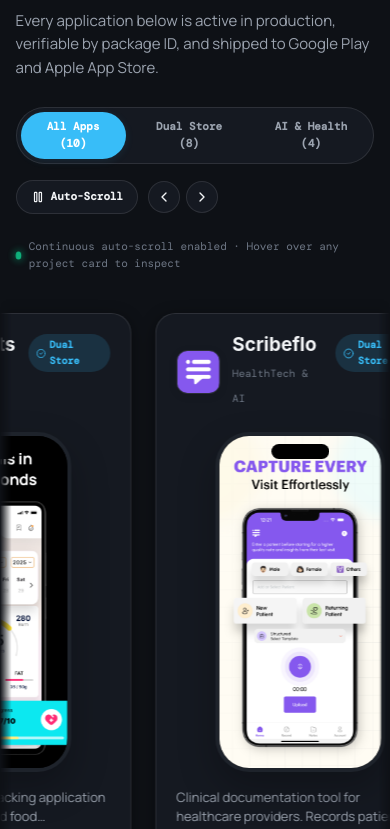
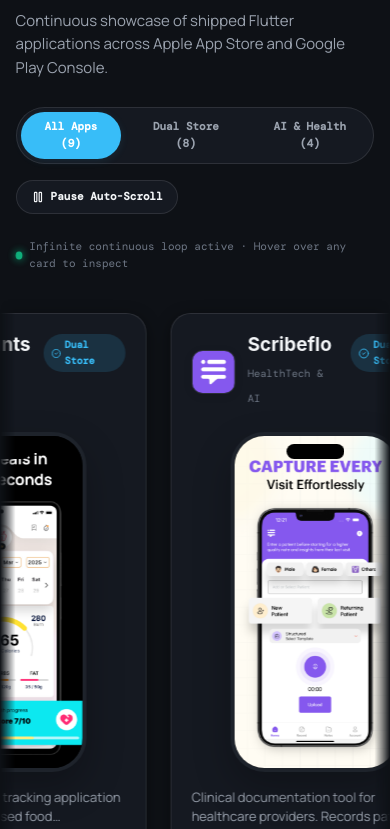
Before and after one commit to RahuL-XYZ/rahul-rajput-portfolio, a React (Vite) app: page / in a window 390 px wide. Shown: the part 1355-2184 px from the top of the page. Built offline with nearby package versions, Linux system fonts and the light colour scheme; a web font is replaced by a local one.

Commit message:
fix(marquee): implement seamless two-track infinite auto-scroll loop for mobile projects

```diff
--- a/src/components/editorial/HorizontalProjectsShowcase.jsx
+++ b/src/components/editorial/HorizontalProjectsShowcase.jsx
@@ -1,4 +1,4 @@
-import React, { useState, useRef, useEffect } from 'react';
+import React, { useState } from 'react';
 import {
   Apple,
   Smartphone,
@@ -7,8 +7,6 @@ import {
   Images,
   Pause,
   Play,
-  ChevronLeft,
-  ChevronRight,
   Sparkles,
   Maximize2
 } from 'lucide-react';
@@ -18,18 +16,26 @@ import ScreenshotModal from './ScreenshotModal';
 export default function HorizontalProjectsShowcase() {
   const [filter, setFilter] = useState('all');
   const [isPaused, setIsPaused] = useState(false);
+  const [isHovered, setIsHovered] = useState(false);
   const [modalProject, setModalProject] = useState(null);
   const [modalIndex, setModalIndex] = useState(0);
-  const trackRef = useRef(null);
 
-  const filteredProjects = projects.filter((p) => {
+  // Exclude Kharcha Paani (displayed exclusively in the dedicated Web Projects / Admin section)
+  const mobileProjects = projects.filter((p) => p.id !== 'kharcha-paani');
+
+  const dualCount = mobileProjects.filter(p => p.playStore && p.appStore).length;
+  const aiCount = mobileProjects.filter(p => p.category.includes('AI') || p.stack.some(s => s.toLowerCase().includes('ai'))).length;
+
+  const filteredProjects = mobileProjects.filter((p) => {
     if (filter === 'dual') return p.playStore && p.appStore;
     if (filter === 'ai') return p.category.includes('AI') || p.stack.some(s => s.toLowerCase().includes('ai'));
     return true;
   });
 
-  // Duplicate items for seamless continuous infinite marquee
-  const displayItems = [...filteredProjects, ...filteredProjects];
+  // Ensure each track has enough cards to cleanly fill any screen resolution before looping
+  const displayProjects = filteredProjects.length > 0 && filteredProjects.length < 6
+    ? [...filteredProjects, ...filteredProjects]
+    : filteredProjects;
 
   const handleOpenModal = (project, idx = 0) => {
     setModalProject(project);
@@ -40,116 +46,13 @@ export default function HorizontalProjectsShowcase() {
     setModalProject(null);
   };
 
-  const scrollLeft = () => {
-    if (trackRef.current) {
-      trackRef.current.scrollBy({ left: -360, behavior: 'smooth' });
-    }
-  };
-
-  const scrollRight = () => {
-    if (trackRef.current) {
-      trackRef.current.scrollBy({ left: 360, behavior: 'smooth' });
-    }
-  };
-
-  return (
-    <section className="ed-section horizontal-work-sec" id="work">
-      {/* Section Header */}
-      <div className="horizontal-work-header">
-        <div className="horizontal-header-left">
-          <div className="section-eyebrow-pill">
-            <Sparkles size={12} />
-            <span>THE SHIPPED WORK</span>
-            <span className="eyebrow-dot">·</span>
-            <span>17 STORE RELEASES</span>
-          </div>
-          <h2 className="horizontal-main-title">
-            Production Mobile Applications.
-          </h2>
-          <p className="horizontal-main-subtitle">
-            Every application below is active in production, verifiable by package ID, and shipped to Google Play and Apple App Store.
-          </p>
-        </div>
-
-        {/* Controls: Filter Chips + Auto-Scroll Play/Pause & Manual Arrows */}
-        <div className="horizontal-header-controls">
-          <div className="horizontal-filters" role="group" aria-label="Filter mobile projects">
-            <button
-              type="button"
-              className={`hz-filter-btn ${filter === 'all' ? 'active' : ''}`}
-              onClick={() => setFilter('all')}
-            >
-              All Apps ({projects.length})
-            </button>
-            <button
-              type="button"
-              className={`hz-filter-btn ${filter === 'dual' ? 'active' : ''}`}
-              onClick={() => setFilter('dual')}
-            >
-              Dual Store (8)
-            </button>
-            <button
-              type="button"
-              className={`hz-filter-btn ${filter === 'ai' ? 'active' : ''}`}
-              onClick={() => setFilter('ai')}
-            >
-              AI & Health (4)
-            </button>
-          </div>
-
-          <div className="horizontal-action-group">
-            <button
-              type="button"
-              className={`hz-ctrl-btn ${isPaused ? 'paused' : ''}`}
-              onClick={() => setIsPaused(!isPaused)}
-              title={isPaused ? "Resume auto-scroll" : "Pause auto-scroll"}
-              aria-label={isPaused ? "Resume auto-scroll" : "Pause auto-scroll"}
-            >
-              {isPaused ? <Play size={14} /> : <Pause size={14} />}
-              <span>{isPaused ? 'Paused' : 'Auto-Scroll'}</span>
-            </button>
-
-            <div className="hz-arrows">
-              <button
-                type="button"
-                className="hz-arrow-btn"
-                onClick={scrollLeft}
-                aria-label="Scroll left"
-              >
-                <ChevronLeft size={16} />
-              </button>
-              <button
-                type="button"
-                className="hz-arrow-btn"
-                onClick={scrollRight}
-                aria-label="Scroll right"
-              >
-                <ChevronRight size={16} />
-              </button>
-            </div>
-          </div>
-        </div>
-      </div>
-
-      {/* Auto-Scroll Notice */}
-      <div className="horizontal-scroll-hint">
-        <span className="pulse-indicator" />
-        <span>Continuous auto-scroll enabled · Hover over any project card to inspect</span>
-      </div>
-
-      {/* Infinite Horizontal Carousel Track */}
-      <div
-        className="horizontal-marquee-wrapper"
-        ref={trackRef}
-      >
-        <div className={`horizontal-marquee-track ${isPaused ? 'is-paused' : ''}`}>
-          {displayItems.map((p, idx) => {
+  const renderProjectCard = (p, uniqueKey) => {
     const primaryScreen = p.screenshots?.[0];
     const isDualStore = p.appStoreUrl && p.playStoreUrl;
 
     return (
       <div
-                key={`${p.id}-${idx}`}
+        key={uniqueKey}
         className="horizontal-project-card"
         onClick={() => handleOpenModal(p, 0)}
       >
@@ -266,7 +169,96 @@ export default function HorizontalProjectsShowcase() {
         </div>
       </div>
     );
-          })}
+  };
+
+  return (
+    <section className="ed-section horizontal-work-sec" id="work">
+      {/* Section Header */}
+      <div className="horizontal-work-header">
+        <div className="horizontal-header-left">
+          <div className="section-eyebrow-pill">
+            <Sparkles size={12} />
+            <span>THE SHIPPED WORK</span>
+            <span className="eyebrow-dot">·</span>
+            <span>17 STORE RELEASES</span>
+          </div>
+          <h2 className="horizontal-main-title">
+            Production Mobile Applications.
+          </h2>
+          <p className="horizontal-main-subtitle">
+            Continuous showcase of shipped Flutter applications across Apple App Store and Google Play Console.
+          </p>
+        </div>
+
+        {/* Controls: Filter Chips + Auto-Scroll Pause/Resume */}
+        <div className="horizontal-header-controls">
+          <div className="horizontal-filters" role="group" aria-label="Filter mobile projects">
+            <button
+              type="button"
+              className={`hz-filter-btn ${filter === 'all' ? 'active' : ''}`}
+              onClick={() => setFilter('all')}
+            >
+              All Apps ({mobileProjects.length})
+            </button>
+            <button
+              type="button"
+              className={`hz-filter-btn ${filter === 'dual' ? 'active' : ''}`}
+              onClick={() => setFilter('dual')}
+            >
+              Dual Store ({dualCount})
+            </button>
+            <button
+              type="button"
+              className={`hz-filter-btn ${filter === 'ai' ? 'active' : ''}`}
+              onClick={() => setFilter('ai')}
+            >
+              AI & Health ({aiCount})
+            </button>
+          </div>
+
+          <div className="horizontal-action-group">
+            <button
+              type="button"
+              className={`hz-ctrl-btn ${isPaused ? 'paused' : ''}`}
+              onClick={() => setIsPaused(!isPaused)}
+              title={isPaused ? "Resume auto-scroll" : "Pause auto-scroll"}
+              aria-label={isPaused ? "Resume auto-scroll" : "Pause auto-scroll"}
+            >
+              {isPaused ? <Play size={14} /> : <Pause size={14} />}
+              <span>{isPaused ? 'Resume Auto-Scroll' : 'Pause Auto-Scroll'}</span>
+            </button>
+          </div>
+        </div>
+      </div>
+
+      {/* Auto-Scroll Indicator */}
+      <div className="horizontal-scroll-hint">
+        <span className={`pulse-indicator ${isPaused || isHovered ? 'paused' : ''}`} />
+        <span>
+          {isPaused
+            ? 'Auto-scroll is paused · Click resume to start looping'
+            : isHovered
+              ? 'Hovering card: auto-scroll paused for inspection'
+              : 'Infinite continuous loop active · Hover over any card to inspect'}
+        </span>
+      </div>
+
+      {/* Infinite Seamless Two-Track Marquee Wrapper */}
+      <div
+        className="horizontal-marquee-wrapper"
+        onMouseEnter={() => setIsHovered(true)}
+        onMouseLeave={() => setIsHovered(false)}
+      >
+        <div className={`horizontal-marquee-row ${isPaused || isHovered ? 'is-paused' : ''}`}>
+          {/* Track 1 */}
+          <div className="horizontal-marquee-track">
+            {displayProjects.map((p, idx) => renderProjectCard(p, `t1-${p.id}-${idx}`))}
+          </div>
+
+          {/* Track 2 (Seamless Infinite Clone: Immediately follows Track 1) */}
+          <div className="horizontal-marquee-track" aria-hidden="true">
+            {displayProjects.map((p, idx) => renderProjectCard(p, `t2-${p.id}-${idx}`))}
+          </div>
         </div>
       </div>
 
--- a/src/styles/editorial.css
+++ b/src/styles/editorial.css
@@ -2173,27 +2173,30 @@ textarea:focus-visible {
   width: 100vw;
   margin-left: calc(-50vw + 50%);
   position: relative;
-  overflow-x: auto;
-  scrollbar-width: none;
+  overflow: hidden;
   padding: 20px 0 32px;
-  mask-image: linear-gradient(to right, transparent 0%, black 3%, black 97%, transparent 100%);
-  -webkit-mask-image: linear-gradient(to right, transparent 0%, black 3%, black 97%, transparent 100%);
-}
-
-.horizontal-marquee-wrapper::-webkit-scrollbar {
-  display: none;
+  mask-image: linear-gradient(to right, transparent 0%, black 4%, black 96%, transparent 100%);
+  -webkit-mask-image: linear-gradient(to right, transparent 0%, black 4%, black 96%, transparent 100%);
+}
+
+.horizontal-marquee-row {
+  display: flex;
+  width: max-content;
+  user-select: none;
 }
 
 .horizontal-marquee-track {
   display: flex;
   gap: 24px;
-  width: max-content;
-  animation: continuousMarquee 45s linear infinite;
+  padding-right: 24px;
+  flex-shrink: 0;
+  animation: continuousMarquee 42s linear infinite;
   will-change: transform;
 }
 
-.horizontal-marquee-track:hover,
-.horizontal-marquee-track.is-paused {
+/* Pause animation on hover or explicit pause state */
+.horizontal-marquee-row.is-paused .horizontal-marquee-track,
+.horizontal-marquee-wrapper:hover .horizontal-marquee-track {
   animation-play-state: paused;
 }
 
@@ -2202,7 +2205,7 @@ textarea:focus-visible {
     transform: translateX(0);
   }
   100% {
-    transform: translateX(-50%);
+    transform: translateX(-100%);
   }
 }
 
```
Lines whose indentation alone changed are shown as unchanged.
